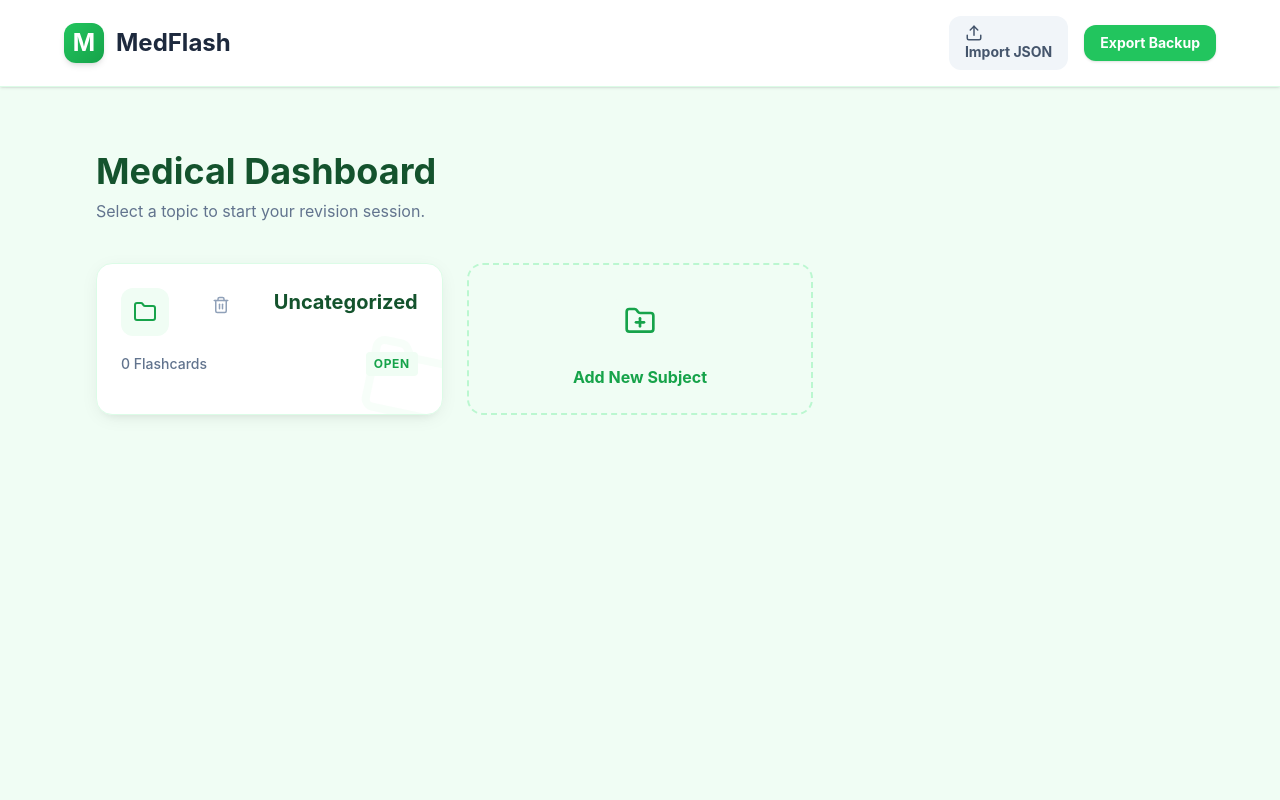
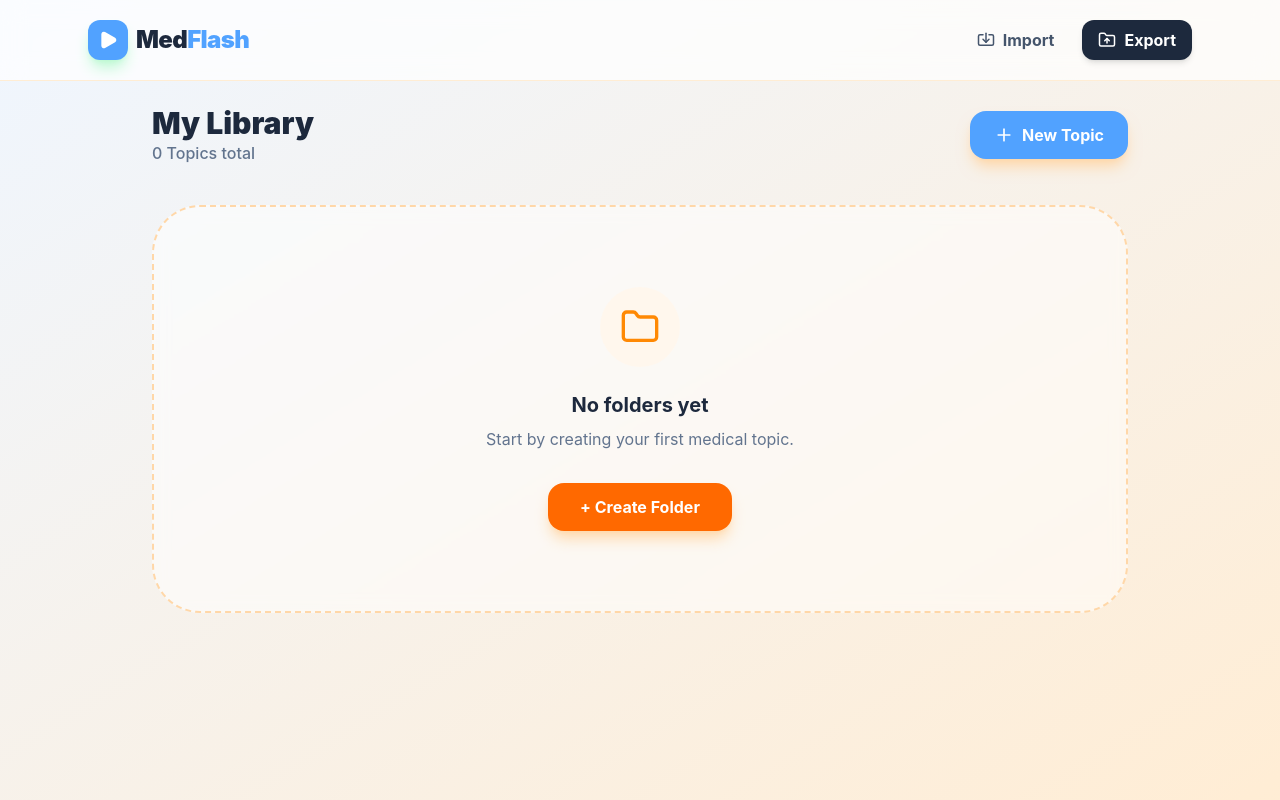
Before and after one commit to Soso543/Flashcard-ver.2, a React (Vite) app: page / in a window 1280 px wide. Built offline with nearby package versions, Linux system fonts and the light colour scheme.

Commit message:
RepoImport

```diff
--- a/src/App.tsx
+++ b/src/App.tsx
@@ -1,210 +1,410 @@
-import { useState, useEffect } from 'react';
-import { Upload } from 'lucide-react';
-import Home from './component/Home';
+import React, { useState, useEffect } from 'react';
+import {Plus, Play, Folder as FolderIcon, BookOpen, Download, Upload, Import, FolderUp, Trash2 } from 'lucide-react';
+import type { Flashcard, ExportData } from './types';
 import FolderView from './component/FolderView';
 import RevisionMode from './component/RevisionMode';
-import type { Flashcard } from './types';
 
 export default function App() {
-  // --- 1. LOAD DATA ON STARTUP ---
-  // We use a "Lazy Initializer" function to check the browser's locker immediately.
-  const [cards, setCards] = useState<Flashcard[]>(() => {
-    const savedCards = localStorage.getItem('med_cards');
-    return savedCards ? JSON.parse(savedCards) : [];
+  // --- STATE ---
+  const [folders, setFolders] = useState<string[]>(() => {
+    const saved = localStorage.getItem('med-folders');
+    return saved ? JSON.parse(saved) : [];
   });
 
-  const [folders, setFolders] = useState<string[]>(() => {
-    const savedFolders = localStorage.getItem('med_folders');
-    // Default to 'General' if nothing is saved
-    return savedFolders ? JSON.parse(savedFolders) : ['Uncategorized'];
+  const [cards, setCards] = useState<Flashcard[]>(() => {
+    const saved = localStorage.getItem('med-cards');
+    return saved ? JSON.parse(saved) : [];
   });
 
-  const [view, setView] = useState<'home' | 'folder' | 'revise'>('home');
+  const [view, setView] = useState<'home' | 'folder' | 'revision'>('home');
   const [currentFolder, setCurrentFolder] = useState<string | null>(null);
 
-  // --- 2. SAVE DATA AUTOMATICALLY ---
-  // This "Watcher" runs every time the 'cards' or 'folders' array changes.
+  // Modal States
+  const [showExportModal, setShowExportModal] = useState(false);
+  const [showImportModal, setShowImportModal] = useState(false);
+  const [exportSelection, setExportSelection] = useState<string[]>([]);
+
+  // --- PERSISTENCE ---
   useEffect(() => {
-    localStorage.setItem('med_cards', JSON.stringify(cards));
+    localStorage.setItem('med-folders', JSON.stringify(folders));
+  }, [folders]);
+
+  useEffect(() => {
+    localStorage.setItem('med-cards', JSON.stringify(cards));
   }, [cards]);
 
-  useEffect(() => {
-    localStorage.setItem('med_folders', JSON.stringify(folders));
-  }, [folders]);
+  // --- CORE CARD LOGIC ---
+  const handleMarkRevised = (id: string) => {
+    setCards(prev => prev.map(c => c.id === id ? { ...c, isRevised: true } : c));
+  };
 
-  // --- FOLDER & IMPORT LOGIC ---
-  const handleImport = (e: React.ChangeEvent<HTMLInputElement>) => {
+  const handleResetRevision = () => {
+    if (!currentFolder) return;
+    if (window.confirm(`Reset progress for ${currentFolder}?`)) {
+      setCards(prev => prev.map(c => c.folder === currentFolder ? { ...c, isRevised: false } : c));
+    }
+  };
+
+  const handleAddFolder = () => {
+  const baseName = window.prompt("Enter folder name:");
+  if (!baseName || baseName.trim() === "") return;
+
+  let name = baseName.trim();
+  let counter = 1;
+
+  // If "Cardiology" exists, it creates "Cardiology (1)", then "(2)", etc.
+  while (folders.includes(name)) {
+    name = `${baseName.trim()} (${counter})`;
+    counter++;
+  }
+
+  setFolders([...folders, name]);
+};
+
+  const handleDeleteFolder = (folderName: string, e: React.MouseEvent) => {
+    e.stopPropagation();
+    if (window.confirm(`Delete "${folderName}" and all its cards?`)) {
+      setFolders(folders.filter(f => f !== folderName));
+      setCards(cards.filter(c => c.folder !== folderName));
+    }
+  };
+
+  // --- EXPORT LOGIC ---
+  const handleExportClick = () => {
+    if (cards.length === 0) return alert("No cards to export!");
+
+    if (view === 'folder' && currentFolder) {
+      executeExport([currentFolder]);
+    } else {
+      setExportSelection(folders);
+      setShowExportModal(true);
+    }
+  };
+
+  const executeExport = (selectedIds: string[]) => {
+    const exportData: ExportData = {
+      folders: folders.filter(f => selectedIds.includes(f)),
+      cards: cards.filter(c => selectedIds.includes(c.folder))
+    };
+
+    const dateStr = new Date().toISOString().split('T')[0];
+    const defaultName = selectedIds.length === 1 ? `folder_${selectedIds[0]}_${dateStr}` : `backup_${dateStr}`;
+
+    const customName = window.prompt("Name your export file:", defaultName);
+    if (customName === null) return;
+
+    const fileName = (customName.trim() || defaultName) + ".json";
+    const blob = new Blob([JSON.stringify(exportData, null, 2)], { type: 'application/json' });
+    const url = URL.createObjectURL(blob);
+
+    const link = document.createElement('a');
+    link.href = url;
+    link.download = fileName;
+    link.click();
+    URL.revokeObjectURL(url);
+    setShowExportModal(false);
+  };
+
+  // --- IMPORT LOGIC ---
+  const executeMerge = (data: ExportData) => {
+    setFolders(prev => Array.from(new Set([...prev, ...data.folders])));
+    setCards(prev => {
+      const existingIds = new Set(prev.map(c => c.id));
+      const newCards = data.cards.filter(c => !existingIds.has(c.id));
+      if (newCards.length > 0) alert(`Imported ${newCards.length} new cards!`);
+      return [...prev, ...newCards];
+    });
+  };
+
+  const handleLocalImport = (e: React.ChangeEvent<HTMLInputElement>) => {
     const file = e.target.files?.[0];
     if (!file) return;
-
     const reader = new FileReader();
-
-    // This runs once the file is fully loaded
-    reader.onload = (event) => {
+    reader.onload = (ev) => {
       try {
-        const fileContent = event.target?.result as string;
-
-        // 1. Convert the text back into a JavaScript object
-        const parsedData = JSON.parse(fileContent);
-
-        // 2. Verify it has the exact structure we exported
-        if (parsedData && Array.isArray(parsedData.folders) && Array.isArray(parsedData.cards)) {
-
-          // Optional: Add a confirmation so you don't accidentally overwrite current work
-          if (window.confirm("Importing will replace your current flashcards. Continue?")) {
-            setFolders(parsedData.folders);
-            setCards(parsedData.cards);
-            alert("Backup imported successfully!");
-          }
-
-        } else {
-          // It's a JSON file, but not OUR JSON file
-          alert("Invalid format: The file is missing folders or cards data.");
-        }
-      } catch (error) {
-        // It's not a valid JSON file at all
-        console.error("Import error:", error);
-        alert("Invalid JSON file format. Please check your file.");
-      }
+        executeMerge(JSON.parse(ev.target?.result as string));
+        setShowImportModal(false);
+      } catch { alert("Invalid file format."); }
     };
-
-    // 3. Actually read the file
     reader.readAsText(file);
-
-    // 4. Reset the input field so you can upload the same file twice if needed
     e.target.value = '';
   };
 
-  const handleAddFolder = (newFolderName: string) => {
-    if (!folders.includes(newFolderName)) {
-      setFolders(prev => [...prev, newFolderName]);
+  // 1. Adds a brand new card to the list
+  const handleAddCard = (newCard: Flashcard) => {
+    setCards((prev) => [...prev, newCard]);
+  };
+
+  // 2. Finds a card by ID and removes it
+  const handleDeleteCard = (id: string | number) => {
+    if (window.confirm("Are you sure you want to delete this card?")) {
+      setCards((prev) => prev.filter((c) => c.id !== id));
     }
   };
 
-  const handleDeleteFolder = (folderName: string) => {
-    const confirmMessage = `Are you sure you want to delete the folder "${folderName}"? This will delete all cards inside it.`;
-
-    if (window.confirm(confirmMessage)) {
-      // Remove the folder name from the list
-      setFolders(prev => prev.filter(f => f !== folderName));
-      // Remove all cards that belong to that specific folder
-      setCards(prev => prev.filter(c => c.folder === folderName ? false : true));
-    }
+  // 3. Finds a card by ID and swaps it with the updated version
+  const handleEditCard = (updatedCard: Flashcard) => {
+    setCards((prev) =>
+      prev.map((c) => (c.id === updatedCard.id ? updatedCard : c))
+    );
   };
 
-  // --- NEW EXPORT & REVISION MEMORY FUNCTIONS ---
-  const handleExport = () => {
-    const dataStr = JSON.stringify({ folders, cards }, null, 2);
-    const dataUri = 'data:application/json;charset=utf-8,'+ encodeURIComponent(dataStr);
-    const exportFileDefaultName = 'medical-flashcards-backup.json';
-    const linkElement = document.createElement('a');
-    linkElement.setAttribute('href', dataUri);
-    linkElement.setAttribute('download', exportFileDefaultName);
-    linkElement.click();
-  };
+  // Inside your App component
+const [cloudFiles, setCloudFiles] = useState<{name: string, download_url: string}[]>([]);
+const [isLoadingFiles, setIsLoadingFiles] = useState(false);
 
-  const handleMarkRevised = (cardId: string) => {
-    setCards(prev => prev.map(c => c.id === cardId ? { ...c, isRevised: true } : c));
-  };
+const fetchRepoFiles = async () => {
+  setIsLoadingFiles(true);
 
-  const handleResetFolderRevision = () => {
-    setCards(prev => prev.map(c => c.folder === currentFolder ? { ...c, isRevised: false } : c));
-  };
+  // Replace with your GitHub info
+  const USER = "Soso543";
+  const REPO = "Flashcard-storage";
+  const FOLDER_PATH = "storage"; // The folder where your JSONs live
 
-  const handleSelectFolder = (folderName: string) => {
-    setCurrentFolder(folderName);
-    setView('folder');
-  };
+  try {
+    const res = await fetch(`https://api.github.com/repos/${USER}/${REPO}/contents/${FOLDER_PATH}`);
+    if (!res.ok) throw new Error("Could not reach GitHub");
 
-  // --- FLASHCARD CRUD LOGIC (Create, Read, Update, Delete) ---
-  const handleAddCard = (newCard: Flashcard) => {
-    setCards(prev => [...prev, newCard]);
-  };
+    const data = await res.json();
 
-  const handleEditCard = (updatedCard: Flashcard) => {
-    setCards(prev => prev.map(card =>
-      card.id === updatedCard.id ? updatedCard : card
-    ));
-  };
+    // We only want .json files
+    const jsonFiles = data.filter((file: { name: string; download_url: string }) => file.name.endsWith('.json'));
+    setCloudFiles(jsonFiles);
+  } catch {
+    alert("Failed to load deck list from GitHub.");
+  } finally {
+    setIsLoadingFiles(false);
+  }
+};
+const handleImportFromUrl = async (url: string) => {
+  try {
+    const res = await fetch(url);
+    const data = await res.json() as ExportData;
 
-  const handleDeleteCard = (id: string | number) => {
-    if (window.confirm("Are you sure you want to delete this medical flashcard?")) {
-      setCards(prev => prev.filter(card => card.id !== id));
-    }
-  };
+    // Using your existing logic to merge the new cards
+    executeMerge(data);
 
+    setShowImportModal(false);
+    // Refresh the list for next time
+    setCloudFiles([]);
+  } catch {
+    alert("Error downloading this specific deck.");
+  }
+};
+
+  // --- RENDER HELPERS ---
+  if (view === 'revision' && currentFolder) {
+    return (
+      <RevisionMode
+        cards={cards.filter(c => c.folder === currentFolder)}
+        onExit={() => setView('folder')}
+        onMarkRevised={handleMarkRevised}
+        onResetRevision={handleResetRevision}
+      />
+    );
+  }
 
   return (
-    <div className="min-h-screen text-slate-800">
+    <div className="min-h-screen bg-linear-to-br from-blue-50 via white to-orange-100 text-slate-900 font-sans">
+      {/* HEADER */}
+      <header className="bg-white/70 backdrop-blur-md border-b border-orange-100 sticky top-0 z-40">
+  <div className="max-w-6xl mx-auto px-6 h-20 flex items-center justify-between">
+    <div
+      onClick={() => setView('home')}
+      className="flex items-center gap-2 cursor-pointer group"
+    >
+      <div className="w-10 h-10 bg-blue-400 rounded-xl flex items-center justify-center text-white shadow-lg shadow-green-200">
+        <Play size={20} fill="currentColor"/>
+      </div>
+      <h1 className="text-2xl font-black text-slate-800 tracking-tight">
+        Med<span className="text-blue-400">Flash</span>
+      </h1>
+    </div>
 
-      {/* Global Header (Hidden during distraction-free revision mode) */}
-      {view !== 'revise' && (
-        <header className="bg-white border-b border-medical-100 p-4 sticky top-0 z-50 shadow-sm transition-all">
-          <div className="max-w-6xl mx-auto flex justify-between items-center">
+    <div className="flex items-center gap-3">
+      <button onClick={() => setShowImportModal(true)} className="flex items-center gap-2 px-4 py-2 text-slate-600 font-bold hover:bg-slate-50 rounded-xl transition-all">
+        <Import size={18}/> <span className="hidden sm:inline">Import</span>
+      </button>
+      <button onClick={handleExportClick} className="flex items-center gap-2 px-4 py-2 bg-slate-800 text-white font-bold rounded-xl hover:bg-slate-700 transition-all shadow-md">
+        <FolderUp size={18}/> <span className="hidden sm:inline">Export</span>
+      </button>
+    </div>
+  </div>
+</header>
 
-            {/* Logo & Branding */}
+      <main className="max-w-5xl mx-auto p-6">
+  {view === 'home' ? (
+    <>
+      {/* --- PERSISTENT TOP BAR --- */}
+      <div className="flex justify-between items-center mb-10">
+        <div>
+          <h2 className="text-3xl font-black text-slate-800">My Library</h2>
+          <p className="text-slate-500 font-medium">{folders.length} Topics total</p>
+        </div>
+
+        {/* This button is now ALWAYS present if view === 'home' */}
+        <button
+          onClick={handleAddFolder}
+          className="bg-blue-400 hover:bg-orange-500 text-white px-6 py-3 rounded-2xl font-bold flex items-center gap-2 shadow-lg shadow-orange-200 transition-all active:scale-95"
+        >
+          <Plus size={20} />
+          <span className="hidden sm:inline">New Topic</span>
+        </button>
+      </div>
+
+      {/* --- CONDITIONAL CONTENT --- */}
+      {folders.length === 0 ? (
+        /* Empty State */
+        <div className="text-center py-20 bg-white/50 backdrop-blur-sm rounded-[3rem] border-2 border-dashed border-orange-200">
+          <div className="w-20 h-20 bg-orange-50 text-orange-400 rounded-full flex items-center justify-center mx-auto mb-6">
+            <FolderIcon size={40} />
+          </div>
+          <h3 className="text-xl font-bold text-slate-800">No folders yet</h3>
+          <p className="text-slate-500 mt-2 mb-8">Start by creating your first medical topic.</p>
+          <button
+            onClick={handleAddFolder}
+            className="bg-orange-500 text-white px-8 py-3 rounded-2xl font-bold hover:bg-orange-600 transition-all shadow-lg shadow-orange-200"
+          >
+            + Create Folder
+          </button>
+        </div>
+      ) : (
+        /* Folder Grid */
+        <div className="grid grid-cols-1 sm:grid-cols-2 lg:grid-cols-3 gap-6">
+          {folders.map(folder => (
             <div
-              className="flex items-center gap-3 text-medical-800 font-bold text-2xl cursor-pointer hover:opacity-80 transition-opacity"
-              onClick={() => setView('home')}
+              key={folder}
+              onClick={() => { setCurrentFolder(folder); setView('folder'); }}
+              className="group bg-white p-8 rounded-[2.5rem] border border-slate-100 shadow-sm hover:shadow-2xl hover:shadow-orange-100 hover: transition-all duration-300 cursor-pointer relative overflow-hidden"
             >
-              <div className="w-10 h-10 bg-linear-to-br from-medical-500 to-medical-600 rounded-xl flex items-center justify-center text-white shadow-md">
-                M
+              <div className="absolute -right-6 -top-6 w-32 h-32 bg-blue-50 rounded-full opacity-60 group-hover:bg-orange-50 group-hover:scale-150 transition-all duration-500" />
+
+              <div className="relative z-10">
+                <div className="w-16 h-16 bg-blue-100 text-blue-600 rounded-2xl flex items-center justify-center mb-6 group-hover:bg-orange-500 group-hover:text-white transition-all duration-300">
+                  <FolderIcon size={32}/>
+                </div>
+                <h3 className="text-2xl font-bold text-slate-800 mb-2 truncate">{folder}</h3>
+                <p className="text-slate-500 text-sm font-bold">
+                  {cards.filter(c => c.folder === folder).length} CARDS
+                </p>
               </div>
-              MedFlash
+
+              <button
+                onClick={(e) => {handleDeleteFolder(folder, e)
+                }}
+                className="absolute bottom-6 right-6 p-3 text-slate-300 hover:text-rose-500 hover:bg-rose-50 rounded-2xl transition-all z-30"
+              >
+                <Trash2 size={20}/>
+              </button>
             </div>
+          ))}
+        </div>
+      )}
+    </>
+  ) : (
+    <FolderView
+      folder={currentFolder!}
+      cards={cards.filter(c => c.folder === currentFolder)}
+      onBack={() => setView('home')}
+      onRevise={() => setView('revision')}
+      onAddCard={handleAddCard}
+      onDeleteCard={handleDeleteCard}
+      onEditCard={handleEditCard}
+    />
+  )}
+</main>
 
-            <div className="flex items-center gap-2 md:gap-4">
-            <label className="cursor-pointer bg-slate-100 hover:bg-slate-200 text-slate-600 text-sm font-bold py-2 px-4 rounded-xl transition-all active:scale-95">
-              <Upload size={18} />
-              Import JSON
-              <input type="file" accept=".json" onChange={handleImport} className="hidden" />
-            </label>
-{/* ✅ EXPORT BUTTON ADDED HERE */}
-          <button
-            onClick={handleExport}
-            className="bg-medical-500 hover:bg-medical-600 text-white text-sm font-bold py-2 px-4 rounded-xl shadow-sm transition-all active:scale-95 shrink-0">
-            Export Backup
-          </button>
+      {/* EXPORT MODAL */}
+      {showExportModal && (
+        <div className="fixed inset-0 bg-slate-900/60 flex items-center justify-center z-50 p-4">
+          <div className="bg-white rounded-2xl shadow-xl max-w-md w-full p-6">
+            <h3 className="text-xl font-bold mb-4">Export Folders</h3>
+            <div className="space-y-2 mb-6 max-h-60 overflow-y-auto">
+              {folders.map(f => (
+                <label key={f} className="flex items-center gap-3 p-2 hover:bg-slate-50 rounded-lg cursor-pointer">
+                  <input
+                    type="checkbox"
+                    checked={exportSelection.includes(f)}
+                    onChange={() => setExportSelection(prev => prev.includes(f) ? prev.filter(x => x !== f) : [...prev, f])}
+                  />
+                  <span className="font-medium">{f}</span>
+                </label>
+              ))}
+            </div>
+            <div className="flex gap-3">
+              <button onClick={() => setShowExportModal(false)} className="flex-1 py-2 font-bold text-slate-500">Cancel</button>
+              <button onClick={() => executeExport(exportSelection)} className="flex-1 py-2 bg-medical-500 text-white rounded-xl font-bold">Download</button>
+            </div>
           </div>
-          </div>
-        </header>
+        </div>
       )}
 
-      {/* Main Content Area Routing */}
-      <main className={view === 'revise' ? '' : 'py-8'}>
+      {/* IMPORT MODAL */}
+      {showImportModal && (
+  <div className="fixed inset-0 bg-slate-900/60 backdrop-blur-sm flex items-center justify-center z-50 p-4">
+    <div className="bg-white rounded-[2.5rem] shadow-2xl max-w-md w-full p-8 border border-orange-100">
+      <h3 className="text-2xl font-black text-slate-800 mb-6">Import Decks</h3>
 
-        {view === 'home' && (
-          <Home
-            folders={folders}
-            cards={cards}
-            onSelectFolder={handleSelectFolder}
-            onAddFolder={handleAddFolder}
-            onDeleteFolder={handleDeleteFolder}
-          />
+      <div className="space-y-4">
+        {/* --- OPTION 1: GITHUB CLOUD --- */}
+        <div className="space-y-3 max-h-64 overflow-y-auto pr-2 custom-scrollbar">
+        {cloudFiles.length === 0 && !isLoadingFiles ? (
+          <button
+            onClick={fetchRepoFiles}
+            className="w-full py-4 bg-orange-500 text-white font-bold rounded-2xl hover:bg-orange-600 shadow-lg shadow-orange-100 transition-all"
+          >
+            🔍 Search Repository for Decks
+          </button>
+        ) : isLoadingFiles ? (
+          <div className="text-center py-4 text-orange-500 animate-pulse font-bold">
+            Connecting to GitHub...
+          </div>
+        ) : (
+          cloudFiles.map((file) => (
+            <button
+              key={file.name}
+              onClick={() => handleImportFromUrl(file.download_url)}
+              className="w-full flex items-center justify-between p-4 bg-slate-50 hover:bg-orange-50 border border-slate-100 hover:border-orange-200 rounded-2xl transition-all group"
+            >
+              <div className="flex items-center gap-3">
+                <div className="p-2 bg-white rounded-lg text-blue-500 group-hover:text-orange-500 transition-colors shadow-sm">
+                  <BookOpen size={18} />
+                </div>
+                <span className="font-bold text-slate-700 capitalize">
+                  {file.name.replace('.json', '')}
+                </span>
+              </div>
+              <Download size={18} className="text-slate-300 group-hover:text-orange-500" />
+            </button>
+          ))
         )}
+      </div>
 
-        {view === 'folder' && currentFolder && (
-          <FolderView
-            folder={currentFolder}
-            cards={cards.filter(c => c.folder === currentFolder)}
-            onBack={() => setView('home')}
-            onRevise={() => setView('revise')}
-            onAddCard={handleAddCard}
-            onDeleteCard={handleDeleteCard}
-            onEditCard={handleEditCard}
-          />
-        )}
+        {/* --- OPTION 2: LOCAL FILE --- */}
+        <div className="p-4 bg-blue-50 rounded-2xl border border-blue-100">
+          <p className="text-xs font-bold text-blue-600 uppercase tracking-widest mb-3 text-center">Your Device</p>
+          <label className="w-full py-3 bg-blue-500 text-white font-bold rounded-xl hover:bg-blue-600 transition-all flex items-center justify-center gap-2 cursor-pointer shadow-lg shadow-blue-100">
+            <Upload size={18} />
+            Upload Backup File
+            <input
+              type="file"
+              accept=".json"
+              className="hidden"
+              onChange={handleLocalImport}
+            />
+          </label>
+        </div>
+      </div>
 
-        {view === 'revise' && currentFolder && (
-  <RevisionMode
-    cards={cards.filter(c => c.folder === currentFolder)}
-    onExit={() => setView('folder')}
-    onMarkRevised={handleMarkRevised}           // ✅ Added
-    onResetRevision={handleResetFolderRevision} // ✅ Added
-  />
+      <button
+        onClick={() => setShowImportModal(false)}
+        className="w-full mt-6 text-slate-400 font-bold hover:text-slate-600"
+      >
+        Cancel
+      </button>
+    </div>
+  </div>
 )}
-
-      </main>
     </div>
   );
 }
--- a/src/types.ts
+++ b/src/types.ts
@@ -8,4 +8,7 @@ export interface Flashcard {
   isRevised?: boolean; // ✅ Add this line!
 }
 
-export type ViewState = 'home' | 'folder' | 'revise';
+export interface ExportData {
+  folders: string[];
+  cards: Flashcard[];
+}
```
Also changed, not shown: src/component/RevisionMode.tsx (+32 -32 lines).
